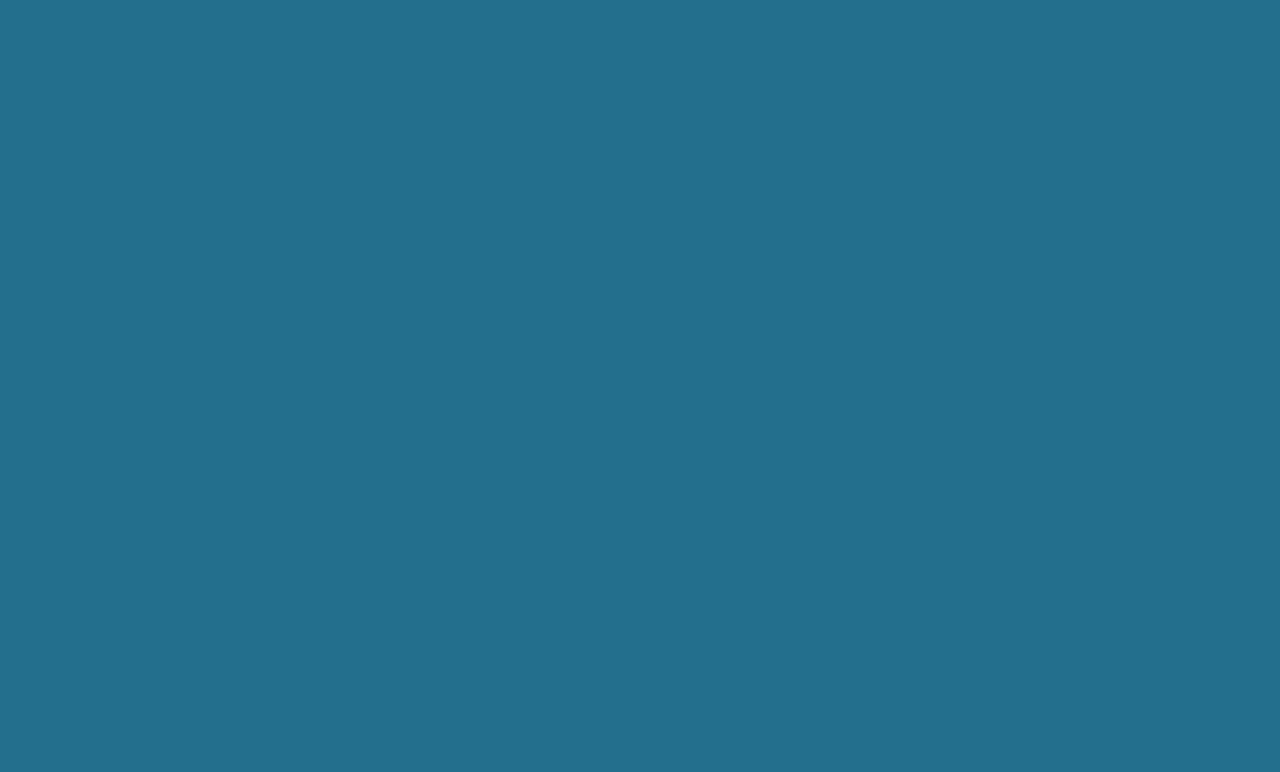
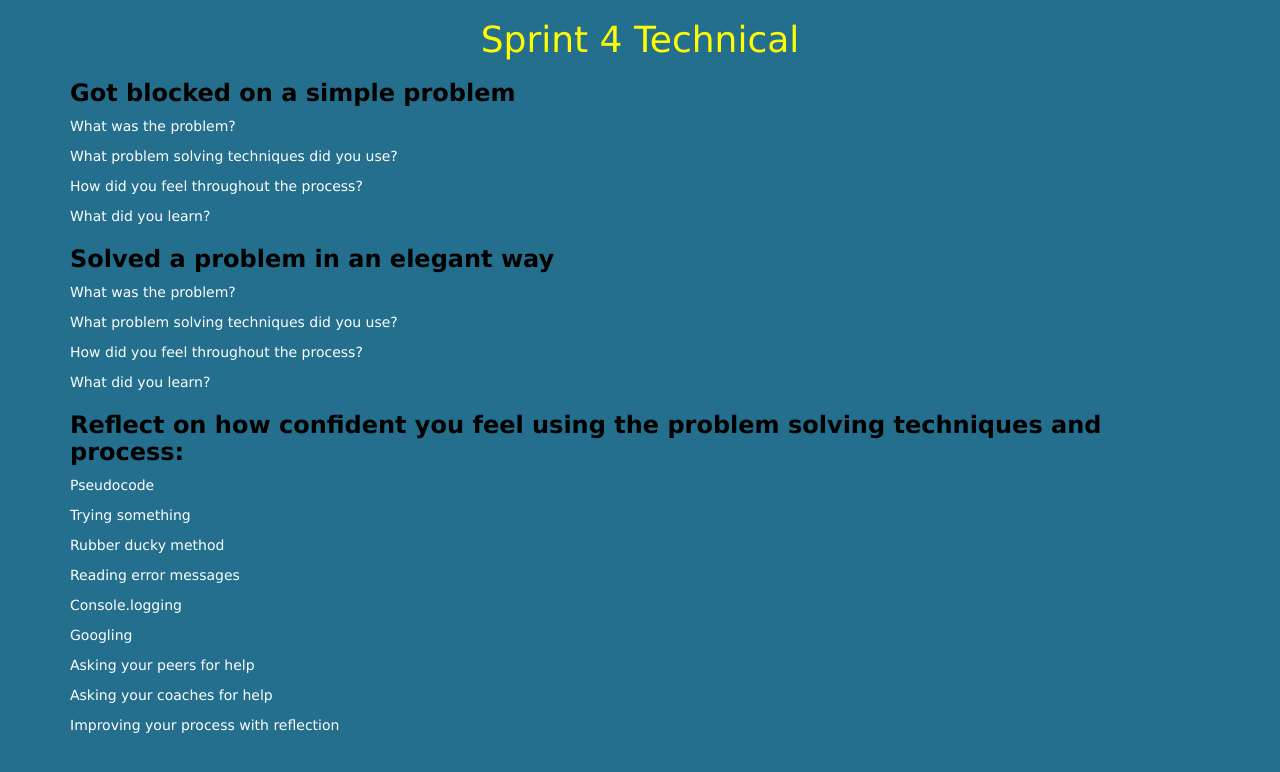
Before and after one commit to hanh008/hanh008.github.io, a plain HTML site: page blog/sprint4-technical.html in a window 1280 px wide. Drawn offline with Linux system fonts and the light colour scheme.

Commit message:
add sprint 4 technical blog

```diff
--- a/blog/sprint4-technical.html
+++ b/blog/sprint4-technical.html
@@ -13,7 +13,116 @@
 
 <body>
   <div class="container">
+    <h1 class="title">Sprint 4 Technical</h1>
+    <div>
+      <h3>Got blocked on a simple problem</h3>
+      <p>
+          What was the problem?
+      </p>
+      <p>
 
+      </p>
+      <p>
+        What problem solving techniques did you use?
+      </p>
+      <p>
+
+      </p>
+      <p>
+        How did you feel throughout the process?
+      </p>
+      <p>
+
+      </p>
+      <p>
+        What did you learn?
+      </p>
+      <p>
+
+      </p>
+      <h3>Solved a problem in an elegant way</h3>
+        <p>
+          What was the problem?
+        </p>
+        <p>
+
+        </p>
+        <p>
+          What problem solving techniques did you use?
+        </p>
+        <p>
+
+        </p>
+        <p>
+          How did you feel throughout the process?
+        </p>
+        <p>
+
+        </p>
+        <p>
+          What did you learn?
+        </p>
+        <p>
+
+        </p>
+    </div>
+    <div>
+      <h3>Reflect on how confident you feel using the problem solving techniques and process:</h3>
+      <p>
+        Pseudocode
+      </p>
+      <p>
+
+      </p>
+      <p>
+        Trying something
+      </p>
+      <p>
+
+      </p>
+      <p>
+        Rubber ducky method
+      </p>
+      <p>
+
+      </p>
+      <p>
+        Reading error messages
+      </p>
+      <p>
+
+      </p>
+      <p>
+        Console.logging
+      </p>
+      <p>
+
+      </p>
+      <p>
+        Googling
+      </p>
+      <p>
+
+      </p>
+      <p>
+        Asking your peers for help
+      </p>
+      <p>
+
+      </p>
+      <p>
+        Asking your coaches for help
+      </p>
+      <p>
+
+      </p>
+      <p>
+        Improving your process with reflection
+      </p>
+      <p>
+
+      </p>
+    </div>
   </div>
 </body>
 
```
Lines whose indentation alone changed are shown as unchanged.
